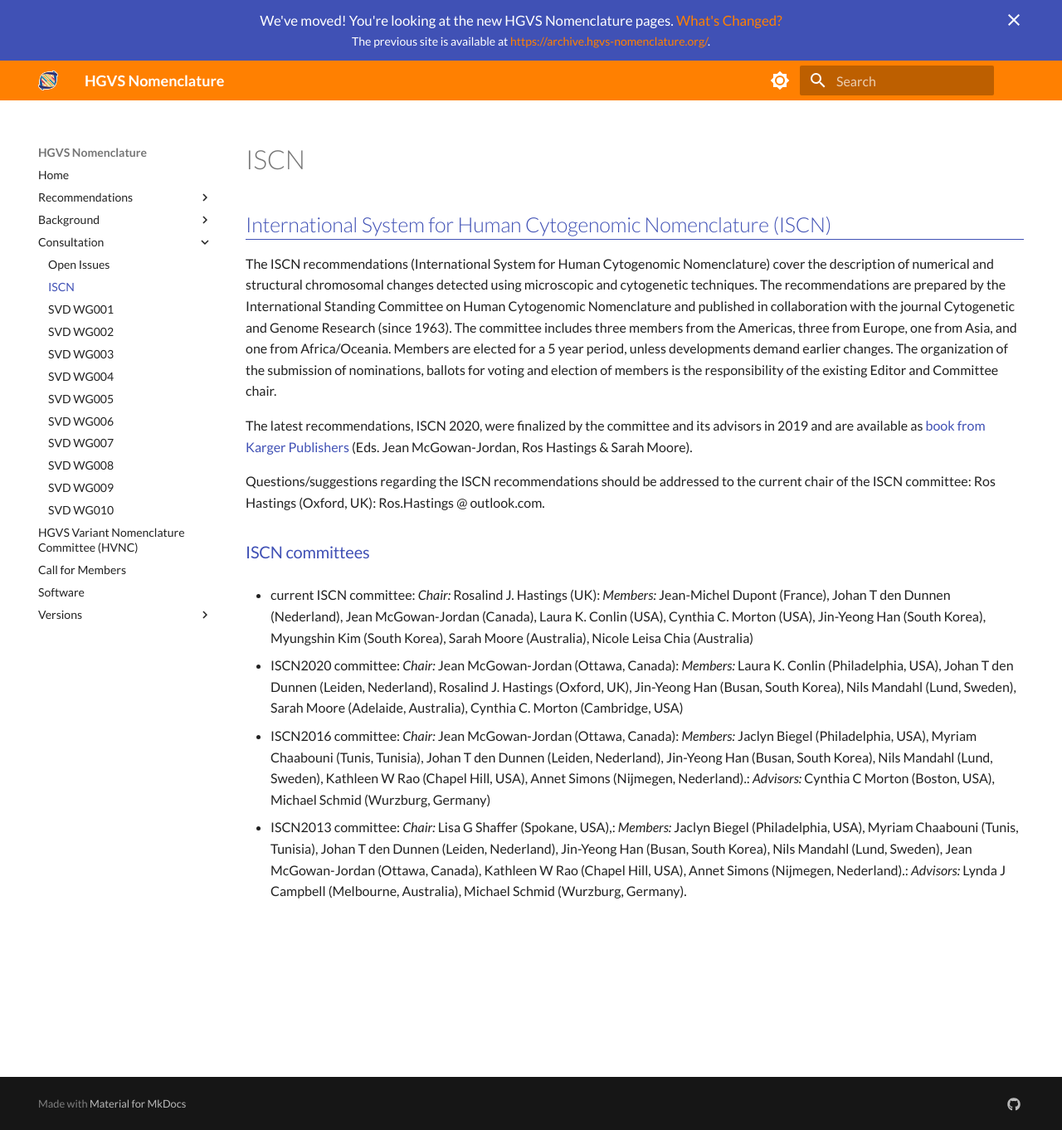
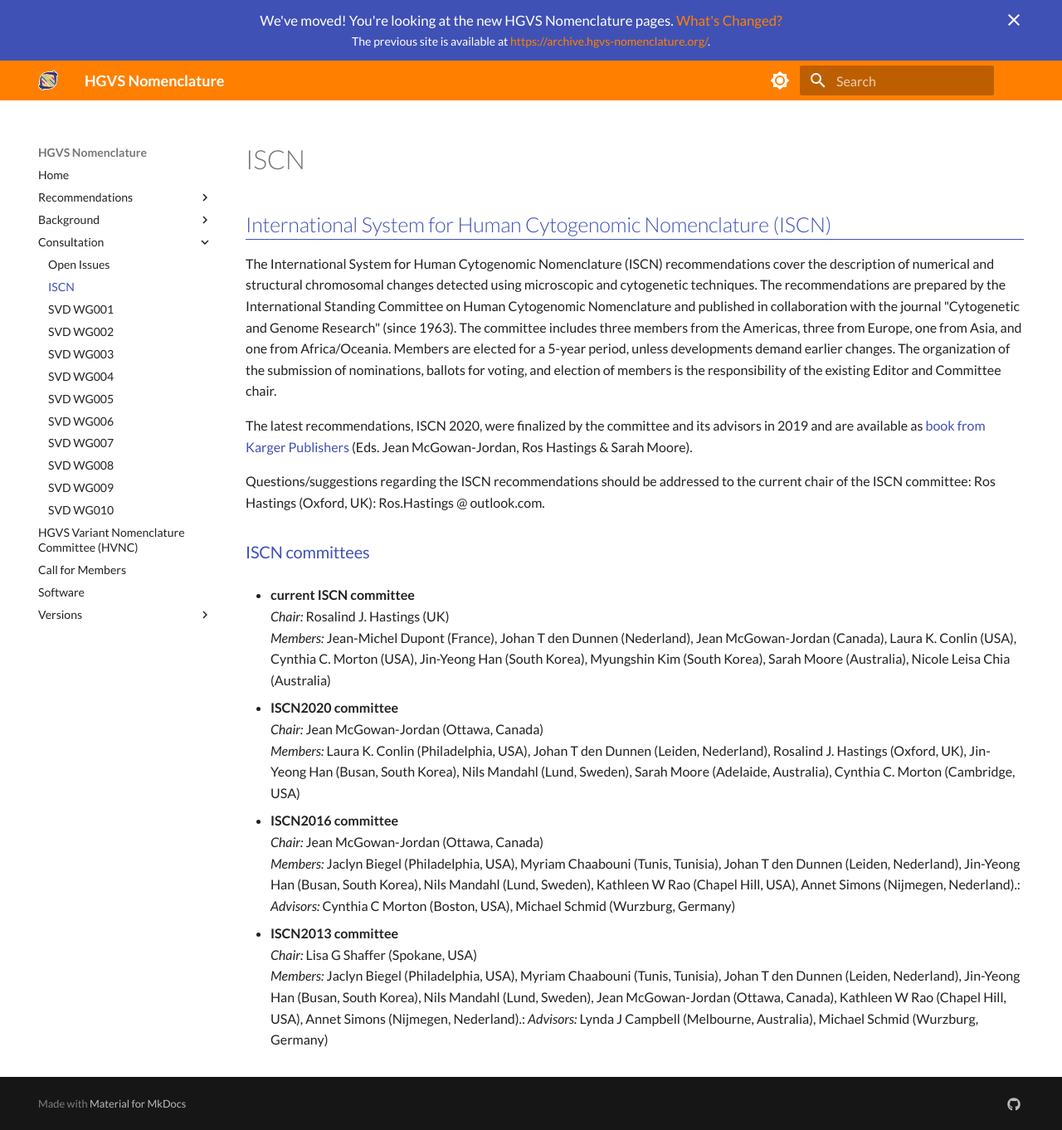
Before and after one commit to HGVSnomenclature/hgvs-nomenclature, an MkDocs documentation site: the page built from docs/consultation/ISCN.md, in a window 1280 px wide and 1362 px high. Shown: the whole window at 83% size. Built offline with MkDocs 1.6.1 and Material for MkDocs 9.7.7, drawn with Linux system fonts in a browser that asks for light colours.

```diff
--- a/docs/consultation/ISCN.md
+++ b/docs/consultation/ISCN.md
@@ -1,6 +1,10 @@
 ## International System for Human Cytogenomic Nomenclature (ISCN)
 
-The ISCN recommendations (International System for Human Cytogenomic Nomenclature) cover the description of numerical and structural chromosomal changes detected using microscopic and cytogenetic techniques. The recommendations are prepared by the International Standing Committee on Human Cytogenomic Nomenclature and published in collaboration with the journal Cytogenetic and Genome Research (since 1963). The committee includes three members from the Americas, three from Europe, one from Asia, and one from Africa/Oceania. Members are elected for a 5 year period, unless developments demand earlier changes. The organization of the submission of nominations, ballots for voting and election of members is the responsibility of the existing Editor and Committee chair.
+The International System for Human Cytogenomic Nomenclature (ISCN) recommendations cover the description of numerical and structural chromosomal changes detected using microscopic and cytogenetic techniques.
+The recommendations are prepared by the International Standing Committee on Human Cytogenomic Nomenclature and published in collaboration with the journal "Cytogenetic and Genome Research" (since 1963).
+The committee includes three members from the Americas, three from Europe, one from Asia, and one from Africa/Oceania.
+Members are elected for a 5-year period, unless developments demand earlier changes.
+The organization of the submission of nominations, ballots for voting, and election of members is the responsibility of the existing Editor and Committee chair.
 
 The latest recommendations, ISCN 2020, were finalized by the committee and its advisors in 2019 and are available as [book from Karger Publishers](https://iscn.karger.com) (Eds. Jean McGowan-Jordan, Ros Hastings & Sarah Moore).
 
@@ -8,10 +12,18 @@ Questions/suggestions regarding the ISCN recommendations should be addressed to
 
 ### ISCN committees
 
-- current ISCN committee: _Chair:_ Rosalind J. Hastings (UK): _Members:_ Jean-Michel Dupont (France), Johan T den Dunnen (Nederland), Jean McGowan-Jordan (Canada), Laura K. Conlin (USA), Cynthia C. Morton (USA), Jin-Yeong Han (South Korea), Myungshin Kim (South Korea), Sarah Moore (Australia), Nicole Leisa Chia (Australia)
+- **current ISCN committee**<br>
+  _Chair:_ Rosalind J. Hastings (UK)<br>
+  _Members:_ Jean-Michel Dupont (France), Johan T den Dunnen (Nederland), Jean McGowan-Jordan (Canada), Laura K. Conlin (USA), Cynthia C. Morton (USA), Jin-Yeong Han (South Korea), Myungshin Kim (South Korea), Sarah Moore (Australia), Nicole Leisa Chia (Australia)
 
-- ISCN2020 committee: _Chair:_ Jean McGowan-Jordan (Ottawa, Canada): _Members:_ Laura K. Conlin (Philadelphia, USA), Johan T den Dunnen (Leiden, Nederland), Rosalind J. Hastings (Oxford, UK), Jin-Yeong Han (Busan, South Korea), Nils Mandahl (Lund, Sweden), Sarah Moore (Adelaide, Australia), Cynthia C. Morton (Cambridge, USA)
+- **ISCN2020 committee**<br>
+  _Chair:_ Jean McGowan-Jordan (Ottawa, Canada)<br>
+  _Members:_ Laura K. Conlin (Philadelphia, USA), Johan T den Dunnen (Leiden, Nederland), Rosalind J. Hastings (Oxford, UK), Jin-Yeong Han (Busan, South Korea), Nils Mandahl (Lund, Sweden), Sarah Moore (Adelaide, Australia), Cynthia C. Morton (Cambridge, USA)
 
-- ISCN2016 committee: _Chair:_ Jean McGowan-Jordan (Ottawa, Canada): _Members:_ Jaclyn Biegel (Philadelphia, USA), Myriam Chaabouni (Tunis, Tunisia), Johan T den Dunnen (Leiden, Nederland), Jin-Yeong Han (Busan, South Korea), Nils Mandahl (Lund, Sweden), Kathleen W Rao (Chapel Hill, USA), Annet Simons (Nijmegen, Nederland).: _Advisors:_ Cynthia C Morton (Boston, USA), Michael Schmid (Wurzburg, Germany)
+- **ISCN2016 committee**<br>
+  _Chair:_ Jean McGowan-Jordan (Ottawa, Canada)<br>
+  _Members:_ Jaclyn Biegel (Philadelphia, USA), Myriam Chaabouni (Tunis, Tunisia), Johan T den Dunnen (Leiden, Nederland), Jin-Yeong Han (Busan, South Korea), Nils Mandahl (Lund, Sweden), Kathleen W Rao (Chapel Hill, USA), Annet Simons (Nijmegen, Nederland).: _Advisors:_ Cynthia C Morton (Boston, USA), Michael Schmid (Wurzburg, Germany)
 
-- ISCN2013 committee: _Chair:_ Lisa G Shaffer (Spokane, USA),: _Members:_ Jaclyn Biegel (Philadelphia, USA), Myriam Chaabouni (Tunis, Tunisia), Johan T den Dunnen (Leiden, Nederland), Jin-Yeong Han (Busan, South Korea), Nils Mandahl (Lund, Sweden), Jean McGowan-Jordan (Ottawa, Canada), Kathleen W Rao (Chapel Hill, USA), Annet Simons (Nijmegen, Nederland).: _Advisors:_ Lynda J Campbell (Melbourne, Australia), Michael Schmid (Wurzburg, Germany).
+- **ISCN2013 committee**<br>
+  _Chair:_ Lisa G Shaffer (Spokane, USA)<br>
+  _Members:_ Jaclyn Biegel (Philadelphia, USA), Myriam Chaabouni (Tunis, Tunisia), Johan T den Dunnen (Leiden, Nederland), Jin-Yeong Han (Busan, South Korea), Nils Mandahl (Lund, Sweden), Jean McGowan-Jordan (Ottawa, Canada), Kathleen W Rao (Chapel Hill, USA), Annet Simons (Nijmegen, Nederland).: _Advisors:_ Lynda J Campbell (Melbourne, Australia), Michael Schmid (Wurzburg, Germany)
```
